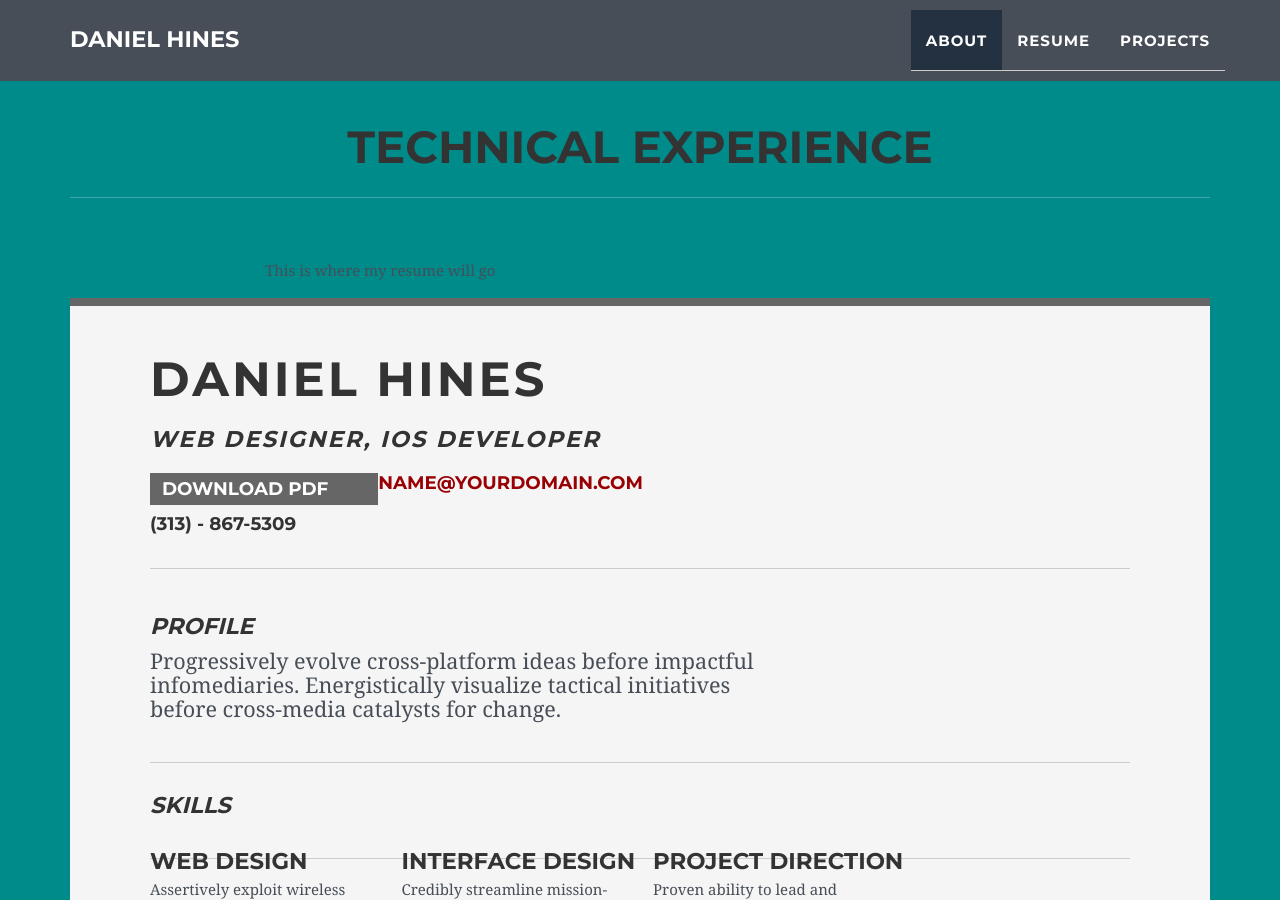
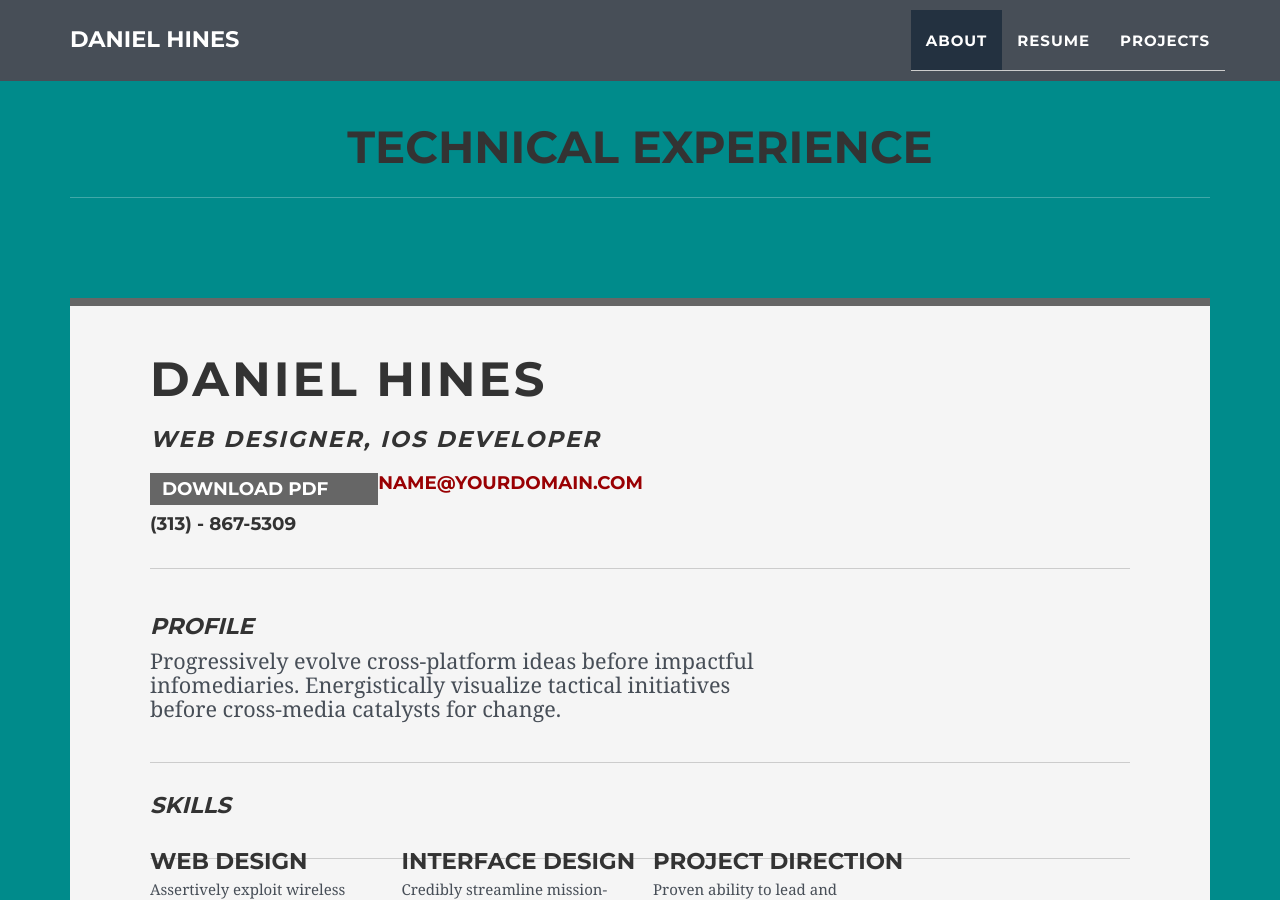
Before and after one commit to danielchines/danielchines.github.io, a Jekyll site: the page built from index.html, in a window 1280 px wide and 900 px high, scrolled down 1391 px. Built offline with Jekyll 4.4.1, drawn with Linux system fonts in a browser that asks for light colours; a style sheet for code colours, icons or effects is not loaded.

Commit message:
Update cv.html

```diff
--- a/_includes/cv.html
+++ b/_includes/cv.html
@@ -7,10 +7,6 @@
                 </div>
             </div>
             <div class="row">
-                <div class="col-lg-4 col-lg-offset-2">
-                 <br /><br />
-                    <p>This is where my resume will go</p>
-                </div>
              <div class="container">
              {% include resume.html %}
              </div>
```
